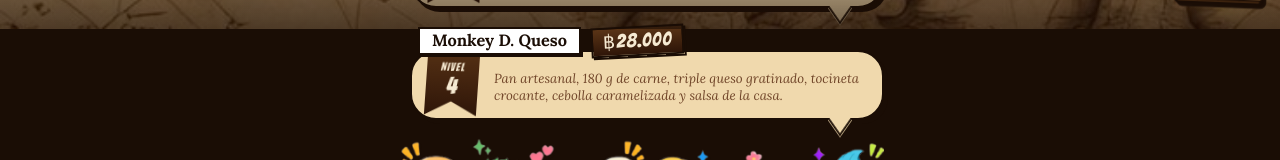
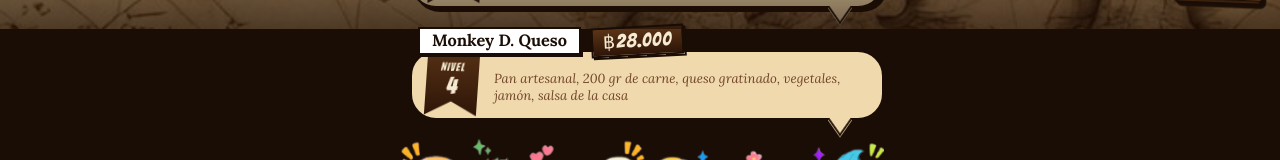
Before and after one commit to alejandro-v02/BaratieMenu, a React (Vite) app: page / in a window 1280 px wide. Shown: the part 771-931 px from the top of the page. Built offline with nearby package versions, Linux system fonts and the light colour scheme; a web font is replaced by a local one.

Commit message:
Actualiza la descripción de la hamburguesa Monkey D. Queso

```diff
--- a/src/menuData.js
+++ b/src/menuData.js
@@ -56,7 +56,7 @@ const hamburguesas = {
     { tag: 'Nivel 1', name: 'Baratie Sencilla', desc: 'Pan artesanal, 180 gr de carne, cebolla caramelizada, queso, vegetales, salsa de la casa.', price: '18.000' },
     { tag: 'Nivel 2', name: 'Nakama Doble', desc: 'Pan artesanal, 380 gr de carne, cebolla caramelizada, queso, vegetales, salsa de la casa, papa criolla', price: '26.000' },
     { tag: 'Nivel 3', name: 'Luffy Burger', desc: 'Pan artesanal, 200 gr de carne, tortilla de huevo, queso, vegetales, jamón, salsa de la casa', price: '26.000' },
-    { tag: 'Nivel 4', name: 'Monkey D. Queso', desc: 'Pan artesanal, 180 g de carne, triple queso gratinado, tocineta crocante, cebolla caramelizada y salsa de la casa.', price: '28.000' },
+    { tag: 'Nivel 4', name: 'Monkey D. Queso', desc: 'Pan artesanal, 200 gr de carne, queso gratinado, vegetales, jamón, salsa de la casa', price: '28.000' },
   ],
 }
 
```
